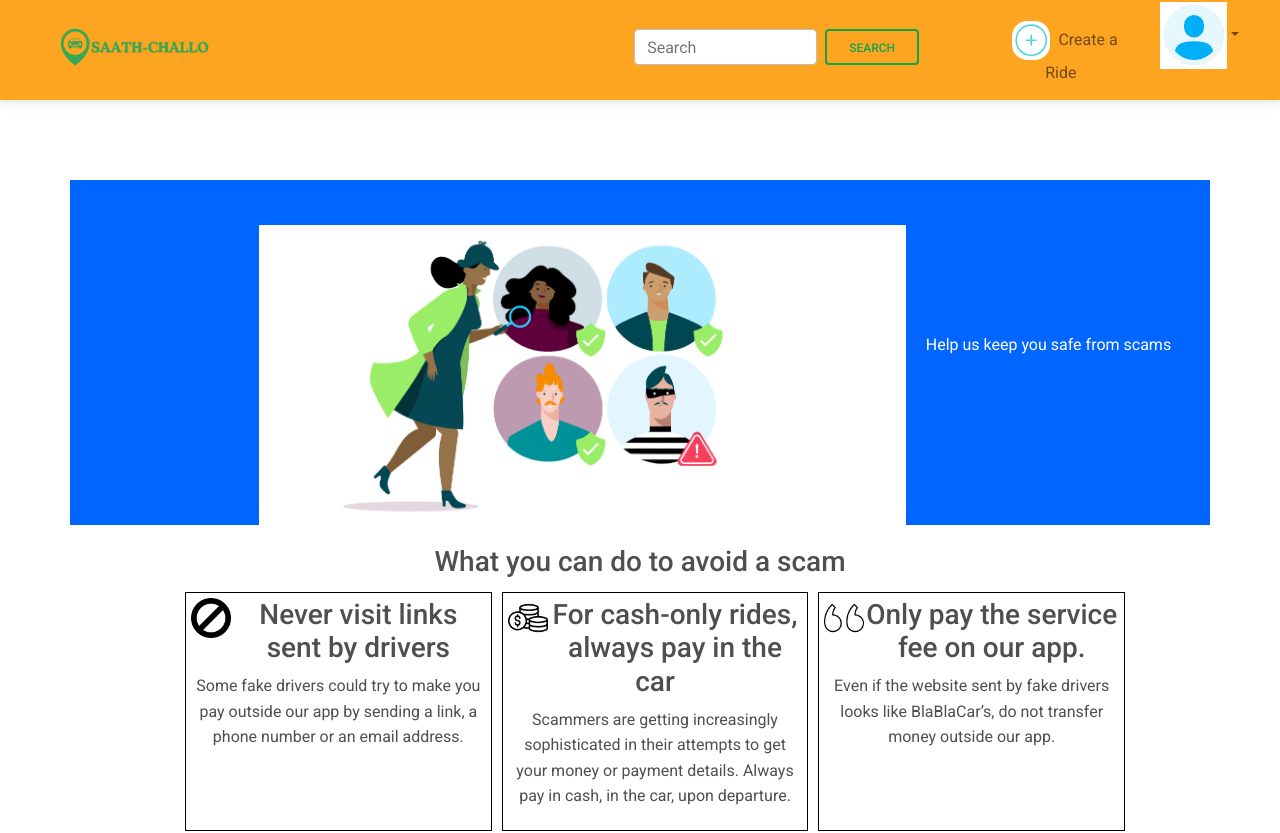
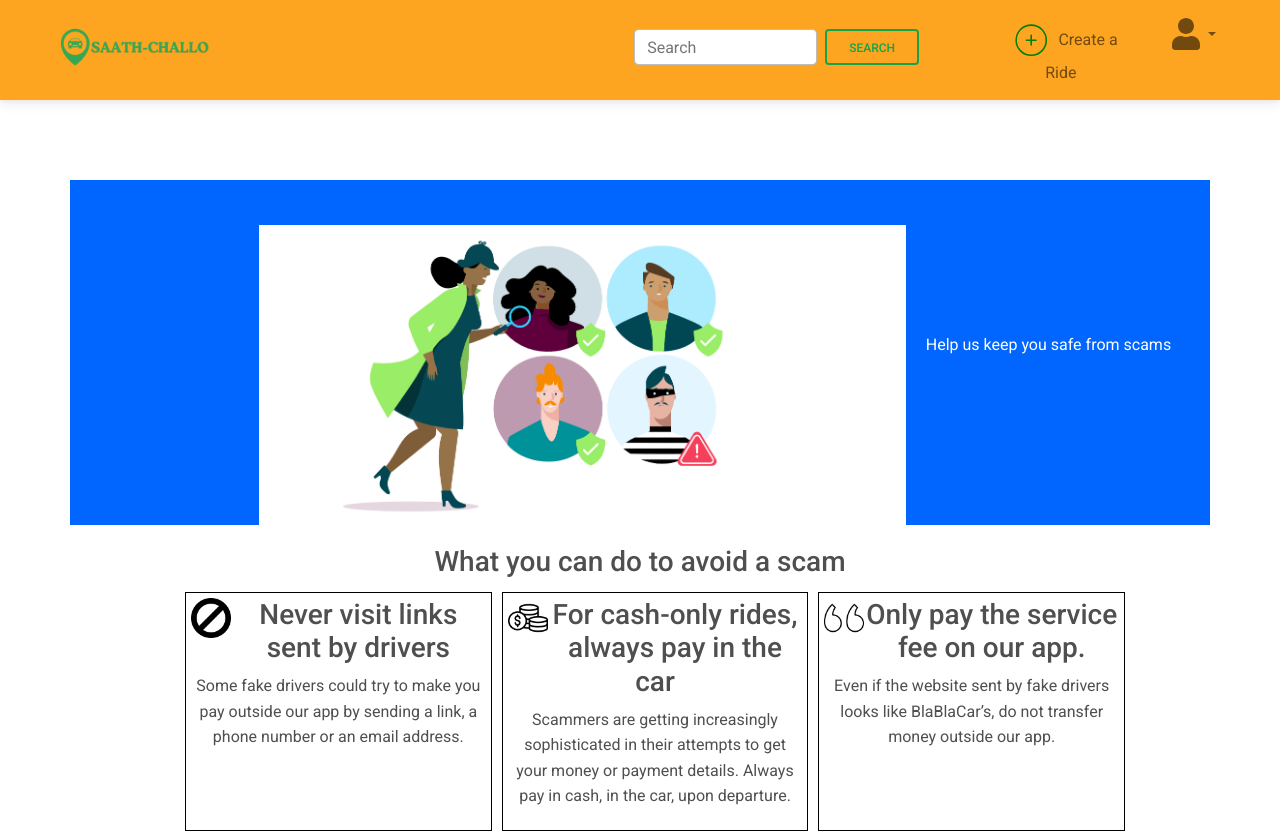
Before and after one commit to mayanks1107/saath-chalo, a React (Create React App) app: page /scam in a window 1280 px wide. Shown: the top 833 px of the page. Built offline with nearby package versions, Linux system fonts and the light colour scheme.

Commit message:
review 1 edit

```diff
--- a/src/components/Header/headers.css
+++ b/src/components/Header/headers.css
@@ -35,8 +35,11 @@
     padding-top: 9%;
 
 }
-.white{
-    background-color: white;
+.bor-rad{
+    /* background-color: white; */
     display: inline-block;
     border-radius: 40%;
 }
+.user-icon{
+    margin: 2px 2px 5px 5px;
+}
--- a/src/components/Header/headers.jsx
+++ b/src/components/Header/headers.jsx
@@ -2,6 +2,8 @@ import React from "react";
 import "./headers.css";
 import plus from "../../assets/plus.png";
 import profilePic from "../../assets/proflic-pic.png";
+import { FaUser } from "react-icons/fa";
+
 import { CiCirclePlus } from "react-icons/ci";
 import { Link } from "react-router-dom";
 import a from "../../assets/LOGO.png";
@@ -19,19 +21,19 @@ export default function Headers(){
 
         <li class="create-ride-nav nav-item">
         {/* <img className="image-plus" src={plus} alt = "plus"/> */}
-        <div className="white">
-            <CiCirclePlus color="#52D3D8" size={"2.4em"}/>
+        <div className="bor-rad">
+            <CiCirclePlus color="green" size={"2.4em"}/>
+          <a class="a-create nav-link" href="/createRide">Create a Ride</a>
           </div>
-          <a class="a-create nav-link" href="/">Create a Ride</a>
         </li>
         <li class="nav-item dropdown">
-          <a class="nav-link dropdown-toggle" href="/" role="button" data-bs-toggle="dropdown" aria-expanded="false">
-          <img className="image-plus" src={profilePic} alt = "plus"/>
-
+          <a class="nav-link dropdown-toggle" style={{marginTop: "14px", marginLeft:"5px"}} href="/" role="button" data-bs-toggle="dropdown" aria-expanded="false">
+          {/* <img className="image-plus" src={profilePic} alt = "plus"/> */}
+          <FaUser className="user-icon" size={"2rem"}/>
           </a>
           <ul class="dropdown-menu">
             <li><Link class="dropdown-item" to='/login'>Login</Link></li>
-            <li><Link class="dropdown-item" to="/register">Register</Link></li>
+            <li><Link class="dropdown-item" to="/user-register">Register</Link></li>
 
           </ul>
         </li>
--- a/src/components/Register/signupForRider.jsx
+++ b/src/components/Register/signupForRider.jsx
@@ -11,7 +11,10 @@ import {
   MDBIcon,
   MDBCheckbox
 }
+
 from 'mdb-react-ui-kit';
+import Headers from "../Header/headers";
+import Footer from '../Footer/Footer';
 import { auth } from '../../Firbase/firbase';
 // import { useNavigate } from 'react-router-dom';
 import {createUserWithEmailAndPassword} from "firebase/auth"
@@ -43,6 +46,8 @@ const Register =()=>{
   });
 }
   return (
+    <>
+    <Headers/>
     <MDBContainer fluid>
 
       <MDBCard className='text-black m-5' style={{borderRadius: '25px'}}>
@@ -104,6 +109,8 @@ const Register =()=>{
       </MDBCard>
 
     </MDBContainer>
+    <Footer/>
+    </>
   );
 }
 
```
